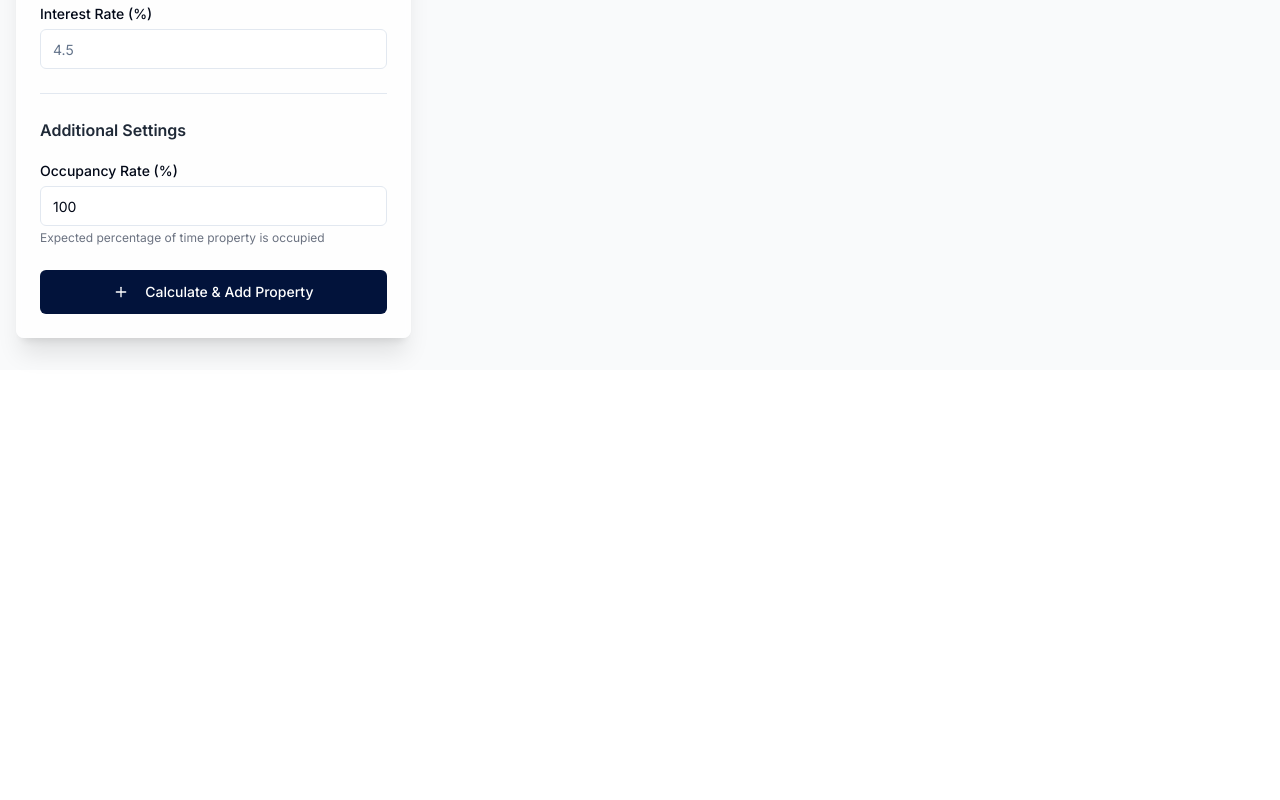
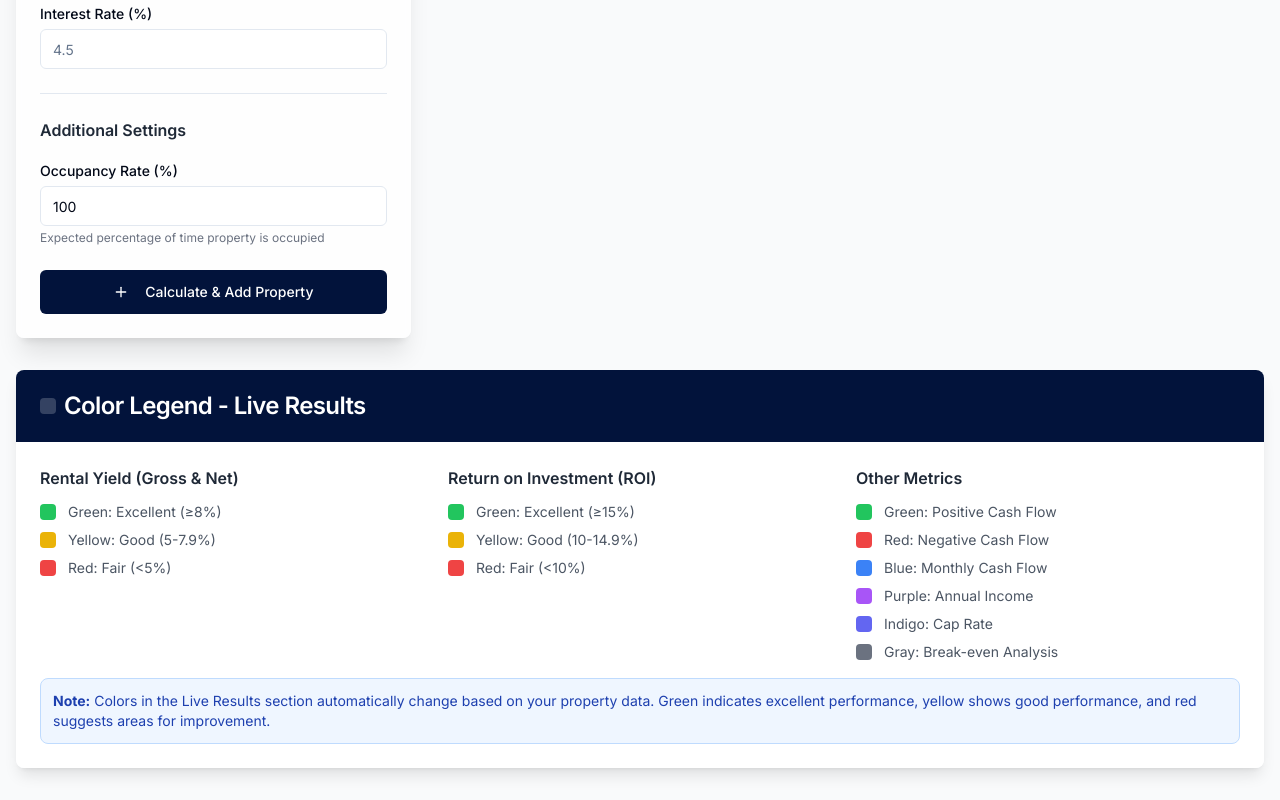
Before and after one commit to assghard/real-estate-rental-yield-calculator, a React (Vite) app: page / in a window 1280 px wide. Shown: the part 1113-1913 px from the top of the page. Before the commit the page ends 1483 px from the top, so only its background shows below. Built offline with nearby package versions, Linux system fonts and the light colour scheme.

Commit message:
Add color descriptions to "Live Results"
Added descriptions for the colors used in the "Live Results" box, which change based on the provided data.

```diff
--- a/src/components/RentalYieldCalculator.tsx
+++ b/src/components/RentalYieldCalculator.tsx
@@ -363,6 +363,95 @@ const RentalYieldCalculator = () => {
           )}
         </div>
       </div>
+
+      {/* Color Legend */}
+      <Card className="mt-8 shadow-lg border-0 bg-white/90 backdrop-blur-sm">
+        <CardHeader className="primary-bg text-white rounded-t-lg">
+          <CardTitle className="flex items-center gap-2">
+            <div className="w-4 h-4 rounded bg-white/20"></div>
+            Color Legend - Live Results
+          </CardTitle>
+        </CardHeader>
+        <CardContent className="p-6">
+          <div className="grid grid-cols-1 md:grid-cols-2 lg:grid-cols-3 gap-6">
+            {/* Yield Colors */}
+            <div>
+              <h4 className="font-semibold text-gray-800 mb-3">Rental Yield (Gross & Net)</h4>
+              <div className="space-y-2">
+                <div className="flex items-center gap-3">
+                  <div className="w-4 h-4 rounded bg-green-500"></div>
+                  <span className="text-sm text-gray-600">Green: Excellent (≥8%)</span>
+                </div>
+                <div className="flex items-center gap-3">
+                  <div className="w-4 h-4 rounded bg-yellow-500"></div>
+                  <span className="text-sm text-gray-600">Yellow: Good (5-7.9%)</span>
+                </div>
+                <div className="flex items-center gap-3">
+                  <div className="w-4 h-4 rounded bg-red-500"></div>
+                  <span className="text-sm text-gray-600">Red: Fair (&lt;5%)</span>
+                </div>
+              </div>
+            </div>
+
+            {/* ROI Colors */}
+            <div>
+              <h4 className="font-semibold text-gray-800 mb-3">Return on Investment (ROI)</h4>
+              <div className="space-y-2">
+                <div className="flex items-center gap-3">
+                  <div className="w-4 h-4 rounded bg-green-500"></div>
+                  <span className="text-sm text-gray-600">Green: Excellent (≥15%)</span>
+                </div>
+                <div className="flex items-center gap-3">
+                  <div className="w-4 h-4 rounded bg-yellow-500"></div>
+                  <span className="text-sm text-gray-600">Yellow: Good (10-14.9%)</span>
+                </div>
+                <div className="flex items-center gap-3">
+                  <div className="w-4 h-4 rounded bg-red-500"></div>
+                  <span className="text-sm text-gray-600">Red: Fair (&lt;10%)</span>
+                </div>
+              </div>
+            </div>
+
+            {/* Fixed Colors */}
+            <div>
+              <h4 className="font-semibold text-gray-800 mb-3">Other Metrics</h4>
+              <div className="space-y-2">
+                <div className="flex items-center gap-3">
+                  <div className="w-4 h-4 rounded bg-green-500"></div>
+                  <span className="text-sm text-gray-600">Green: Positive Cash Flow</span>
+                </div>
+                <div className="flex items-center gap-3">
+                  <div className="w-4 h-4 rounded bg-red-500"></div>
+                  <span className="text-sm text-gray-600">Red: Negative Cash Flow</span>
+                </div>
+                <div className="flex items-center gap-3">
+                  <div className="w-4 h-4 rounded bg-blue-500"></div>
+                  <span className="text-sm text-gray-600">Blue: Monthly Cash Flow</span>
+                </div>
+                <div className="flex items-center gap-3">
+                  <div className="w-4 h-4 rounded bg-purple-500"></div>
+                  <span className="text-sm text-gray-600">Purple: Annual Income</span>
+                </div>
+                <div className="flex items-center gap-3">
+                  <div className="w-4 h-4 rounded bg-indigo-500"></div>
+                  <span className="text-sm text-gray-600">Indigo: Cap Rate</span>
+                </div>
+                <div className="flex items-center gap-3">
+                  <div className="w-4 h-4 rounded bg-gray-500"></div>
+                  <span className="text-sm text-gray-600">Gray: Break-even Analysis</span>
+                </div>
+              </div>
+            </div>
+          </div>
+
+          <div className="mt-4 p-3 bg-blue-50 rounded-lg border border-blue-200">
+            <p className="text-sm text-blue-800">
+              <strong>Note:</strong> Colors in the Live Results section automatically change based on your property data.
+              Green indicates excellent performance, yellow shows good performance, and red suggests areas for improvement.
+            </p>
+          </div>
+        </CardContent>
+      </Card>
     </div>
   );
 };
```
